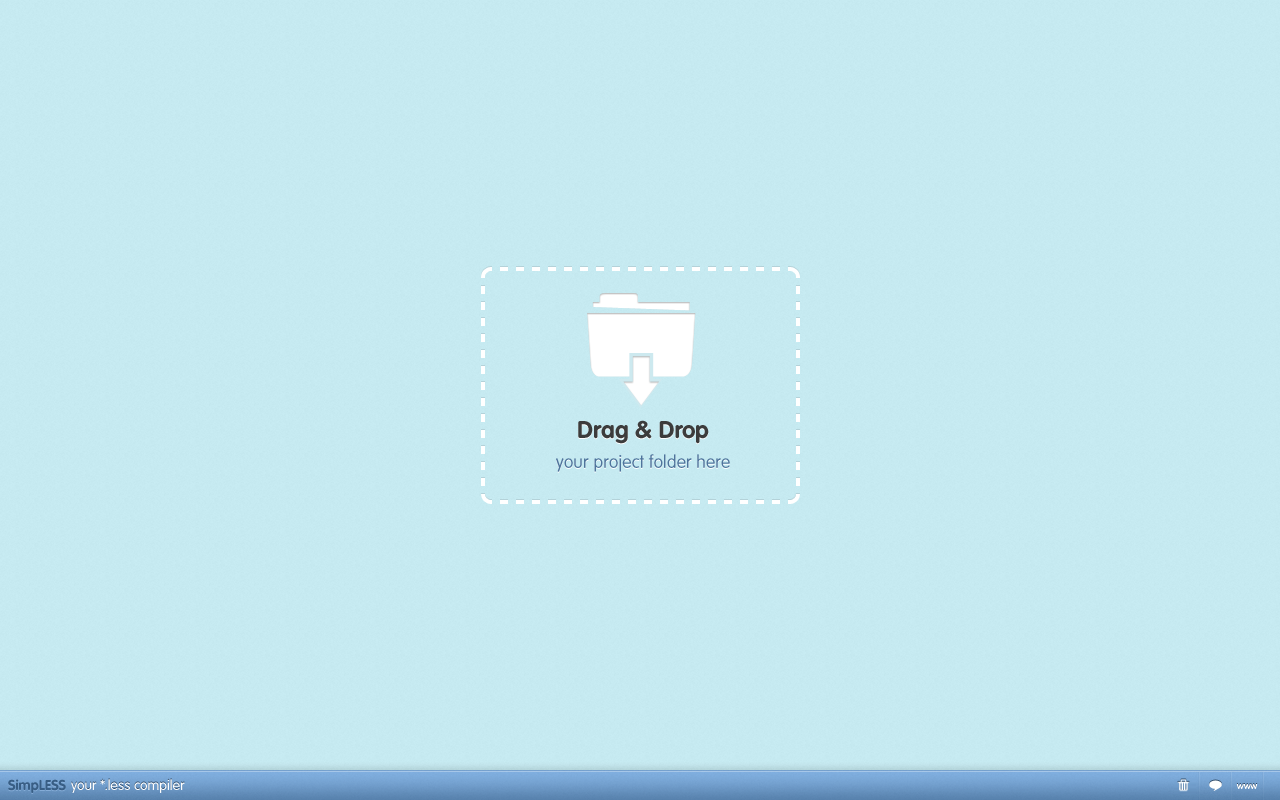
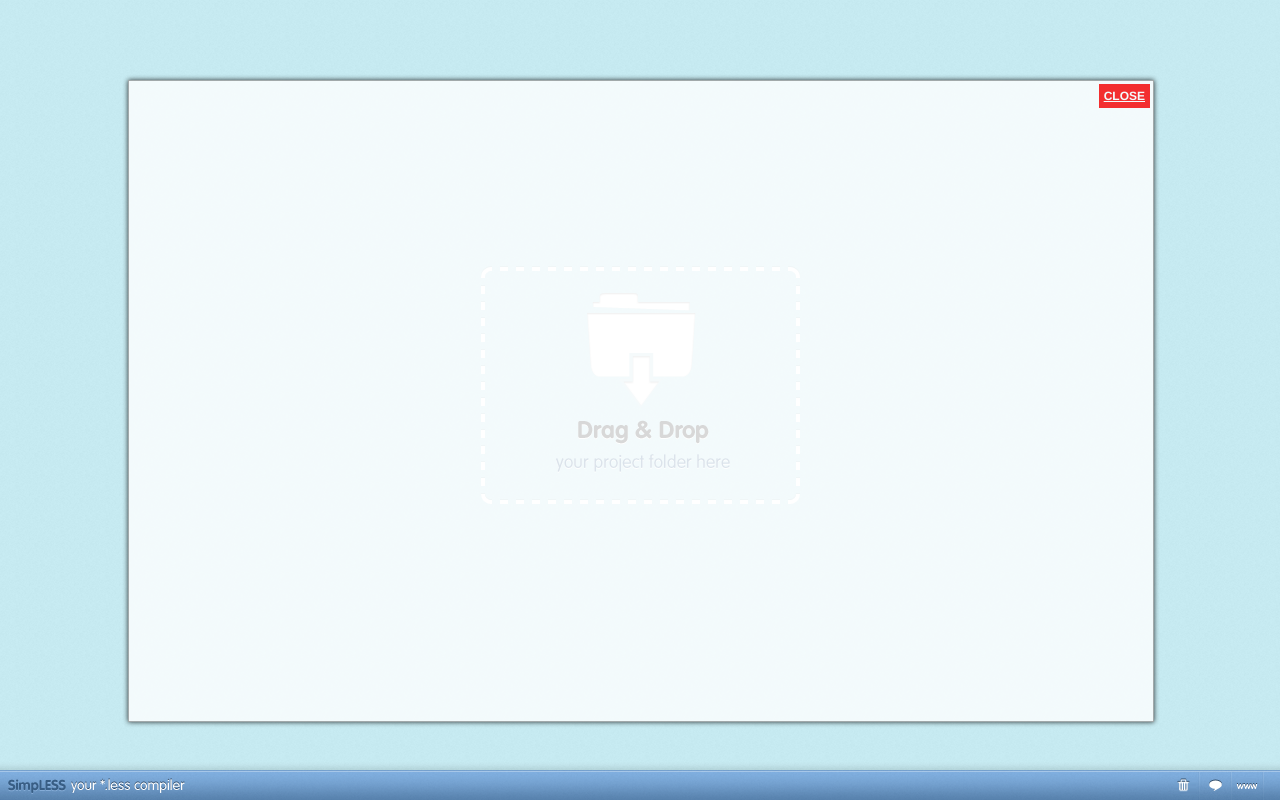
Before and after one commit to Paratron/SimpLESS, a plain HTML site: page Resources/index.html in a window 1280 px wide. Drawn offline with Linux system fonts and the light colour scheme.

Commit message:
simple test window

```diff
--- /dev/null
+++ b/Resources/app/modules/tester.js
@@ -0,0 +1,24 @@
+/**
+ * Storage
+ * ===========
+ * This module handles the observed .less files and starts the compilation process, if needed.
+ */
+define(['modules/compiler',
+        'text!templates/tester-modal.html'], function (compiler, tmp_src_modalHtml) {
+
+    console.log('hi i am in tester');
+
+    function startTests(){
+        $body = $('body');
+        $body.on('click','#test-modal a.close',function(e){
+            $('#test-modal').remove();
+        });
+        $elm = $body.append(tmp_src_modalHtml);
+
+
+    }
+
+    return{
+        startTests:startTests
+    }
+})
--- a/Resources/app/modules/ui.js
+++ b/Resources/app/modules/ui.js
@@ -6,8 +6,12 @@
 define([
     'modules/storage',
     'modules/compiler',
+    'modules/tester',
     'text!templates/list-item.html'
-], function (storage, compiler, tmp_src_listitem) {
+], function (storage, compiler, tester, tmp_src_listitem) {
+
+    tester.startTests();
+
     var tmp_listitem = _.template(tmp_src_listitem);
 
     /**
--- /dev/null
+++ b/Resources/app/templates/tester-modal.html
@@ -0,0 +1,5 @@
+<div id="test-modal">
+    <a href="#" class="close"><span>CLOSE</span></a>
+    <div id="qunit"></div>
+    <div id="qunit-fixture"></div>
+</div>
--- a/Resources/index.html
+++ b/Resources/index.html
@@ -7,8 +7,10 @@
     <script type="text/javascript" src="js/cufon.js"></script>
     <script type="text/javascript" src="js/vag-rounded.js"></script>
 
-    <!-- The LESS parser will be loaded by the app itself, because the code needs to be modified :( -->
-    <!--<script type="text/javascript" src="js/less.js"></script>-->
+    <!-- maybe only include when we're in debug? -->
+    <link type="text/css" rel="stylesheet" href="tests/qunit-1.11.0.css">
+    <script type="text/javascript" src="test/qunit-1.11.0.js"></script>
+
     <title>SimpLESS</title>
 
 </head>
--- a/Resources/style.css
+++ b/Resources/style.css
@@ -307,3 +307,29 @@ li .togglers .debugLines.active{
 li .constraints{
     color: #bbbbbb;
 }
+
+#test-modal{
+    position:absolute;
+    width:80%;
+    height:80%;
+    top:10%;
+    left:10%;
+    overflow:auto;
+    background:#fff;
+    opacity:.8;
+    border:1px solid #999;
+    -moz-box-shadow: 0px 0px 5px #000;
+    -webkit-box-shadow: 0px 0px 5px #000;
+    box-shadow: 0px 0px 5px #000;
+    z-index:3000;
+    font:normal normal bold 12px Helvetica,Arial,sans-serif;
+}
+#test-modal .close{
+    position:absolute;
+    right:3px;
+    top:3px;
+    float:right;
+    padding:5px;
+    background:#f00;
+    color:#fff;
+}
```
